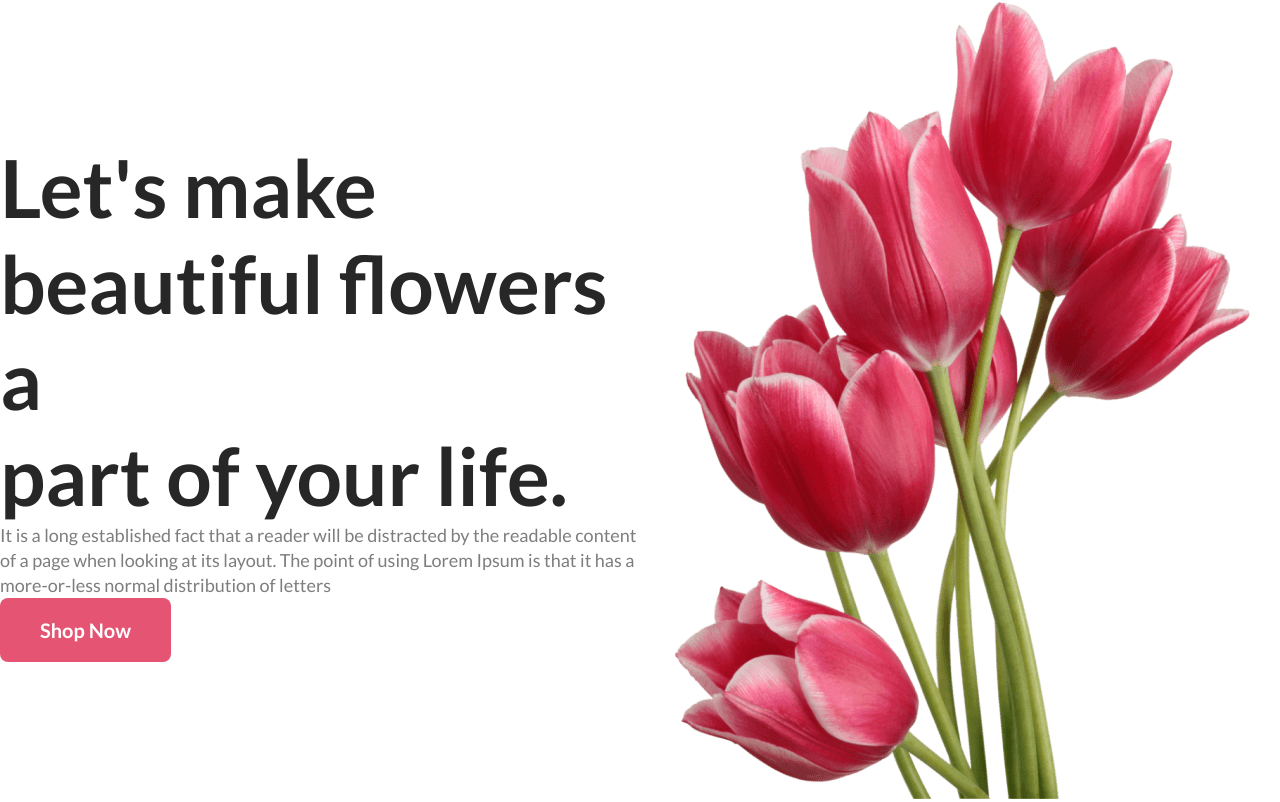
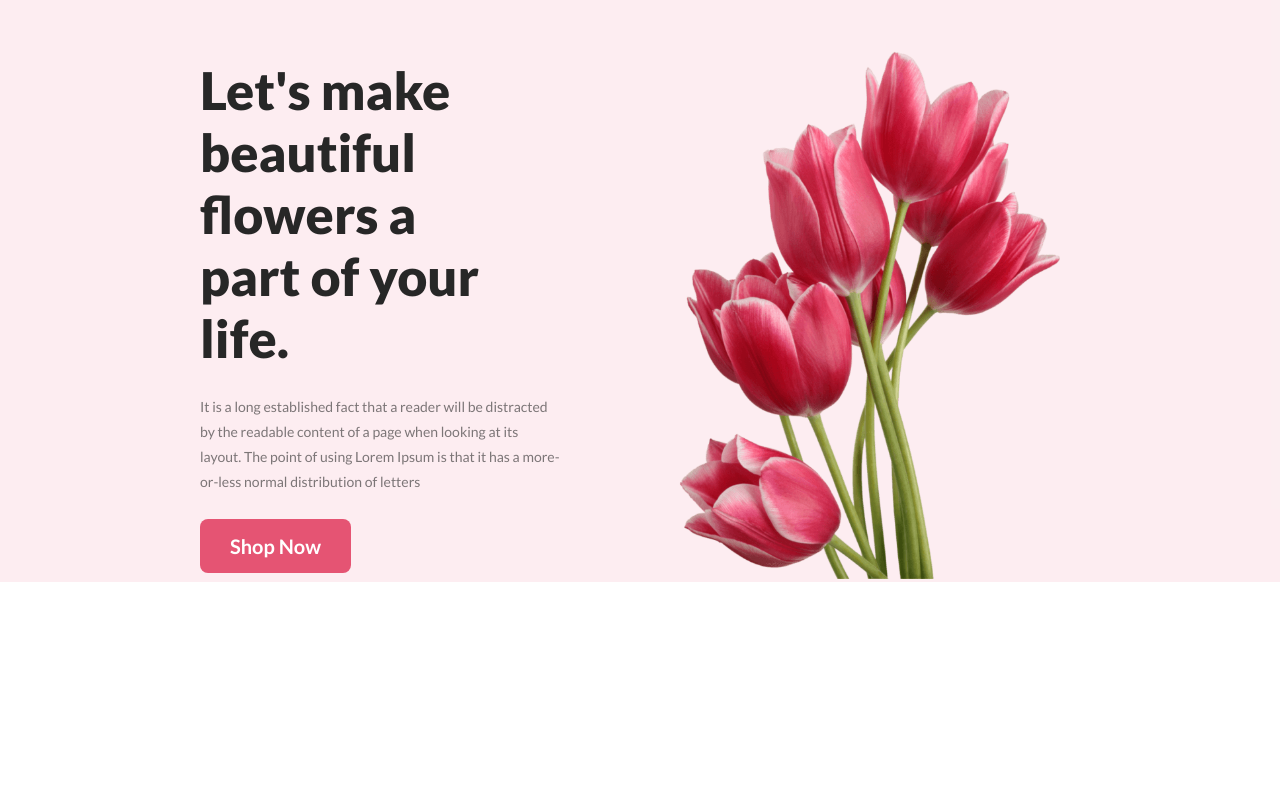
Before and after one commit to shihab01118/Assignment-1-Flower-Shop, a plain HTML site: page index.html in a window 1280 px wide. Drawn offline with Linux system fonts and the light colour scheme.

Commit message:
banner completed

```diff
--- a/index.html
+++ b/index.html
@@ -7,10 +7,12 @@
     <link rel="stylesheet" href="styles/style.css">
     <link rel="preconnect" href="https://fonts.googleapis.com">
     <link rel="preconnect" href="https://fonts.gstatic.com" crossorigin>
-    <link href="https://fonts.googleapis.com/css2?family=Lato:wght@300;400;700&display=swap" rel="stylesheet">
+    <link href="https://fonts.googleapis.com/css2?family=Lato:wght@300;400;700;900&display=swap" rel="stylesheet">
 </head>
 <body>
-    <header class="banner">
+    <header>
+        <!-- banner section -->
+        <div class="banner">
             <div class="banner-text">
                 <h1 class="banner-text-title">Let's make <br> beautiful flowers a <br> part of your life.</h1>
                 <p class="banner-text-description">It is a long established fact that a reader will be distracted by the readable content of a page when looking at its layout. The point of using Lorem Ipsum is that it has a more-or-less normal distribution of letters</p>
@@ -19,6 +21,7 @@
             <div>
                 <img src="assets/pngwing 10.png" alt="flower" class="banner-img">
             </div>
+        </div>
     </header>
     <main></main>
     <footer></footer>
--- a/styles/style.css
+++ b/styles/style.css
@@ -12,26 +12,33 @@
     font-weight: 700;
     border-radius: 8px;
     background: #E55473;
-    padding: 20px 40px;
+    padding: 15px 30px;
     border: none;
 }
 
 /* banner section */
 .banner {
     display: flex;
-    height: 100vh;
     align-items: center;
+    gap: 100px;
+    padding: 50px 200px 0;
+    background-color: rgba(229, 84, 115, 0.10);
+    ;
 }
 
 .banner-text-title {
     color: #272727;
-    font-size: 80px;
-    font-weight: 700;
+    font-size: 52px;
+    font-weight: 900;
 }
 
 .banner-text-description {
     color: rgba(39, 39, 39, 0.60);
-    font-size: 18px;
+    font-size: 14px;
     font-weight: 400;
     line-height: 25px;
+    margin: 25px 0;
 }
+.banner-img {
+    width: 420px;
+}
```
Lines whose indentation alone changed are shown as unchanged.
